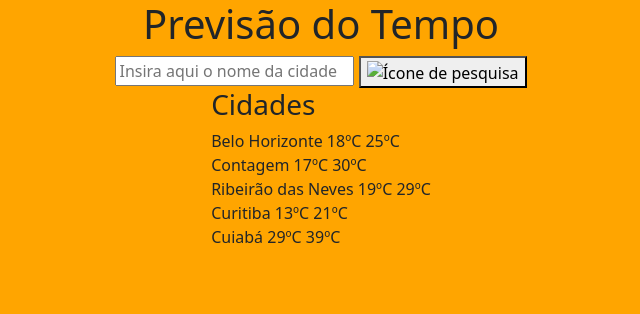
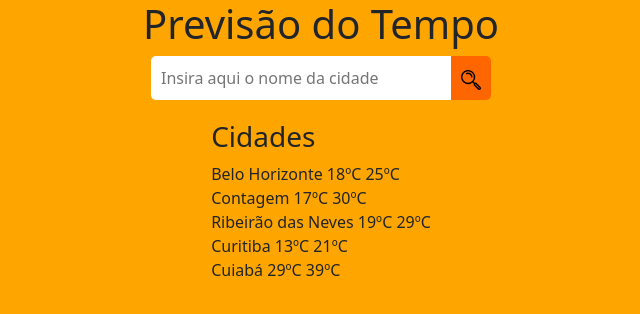
Before and after one commit to liviaab/vitor-desafio-frontend, a plain HTML site: page index.html in a window 1280 px wide. Shown: the whole page, without its empty margins (319-959 px from the left). Drawn offline with nearby package versions, Linux system fonts and the light colour scheme.

Commit message:
estilização da barra de pesquisa e imagem da lupa
Teste de comentario extra do commit

```diff
--- a/style.css
+++ b/style.css
@@ -13,3 +13,30 @@ ul {
   list-style-type: none;
   padding: 0;
 }
+
+.barradepesquisa {
+  display: flex;
+  justify-content: center;
+  margin-bottom: 20px;
+}
+
+.barradepesquisa input {
+  padding: 10px;
+  font-size: 16px;
+  width: 300px;
+  border-radius: 5px 0 0 5px;
+  border: none;
+  outline: none;
+}
+
+.barradepesquisa button {
+  padding: 10px;
+  background-color: #ff6600;
+  border: none;
+  border-radius: 0 5px 5px 0;
+}
+
+.barradepesquisa button img {
+  width: 20px;
+  height: 20px;
+}
```
Also changed, not shown: imagens/iconpesquisa.png (added).
